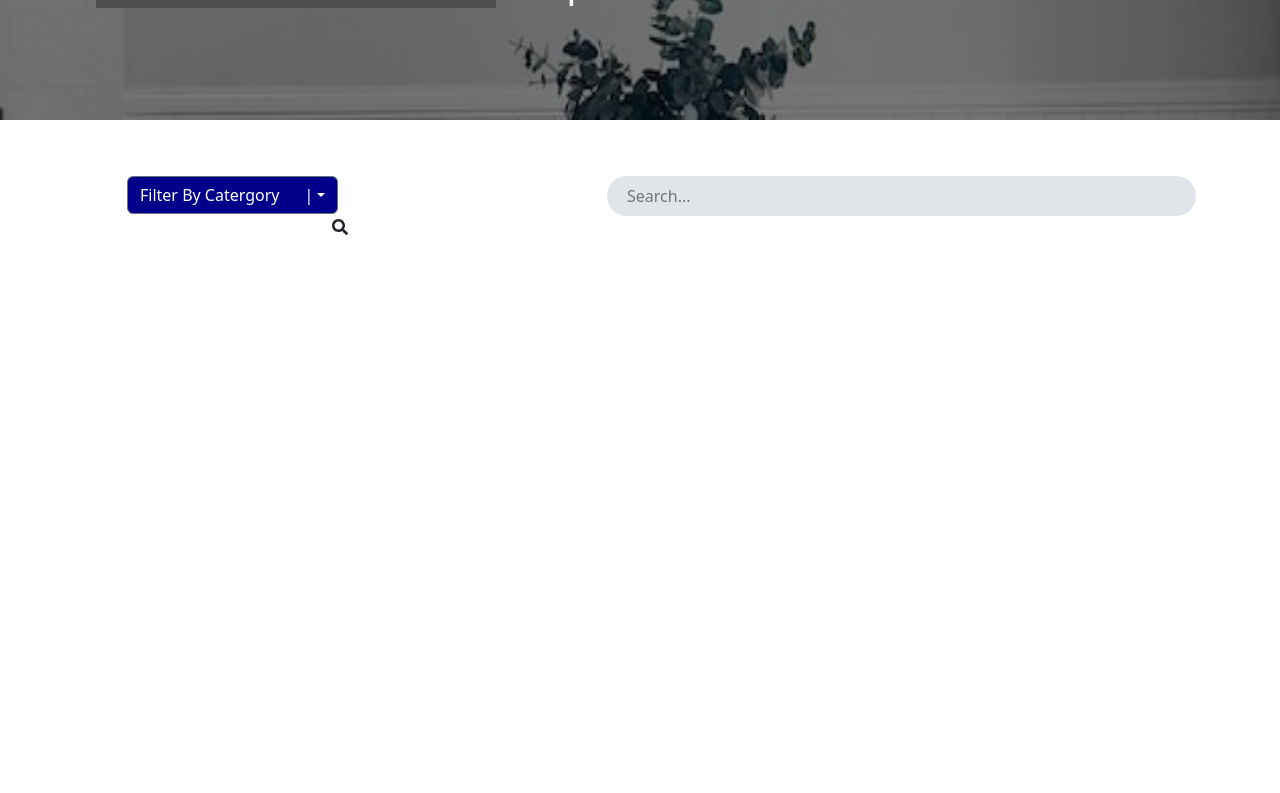
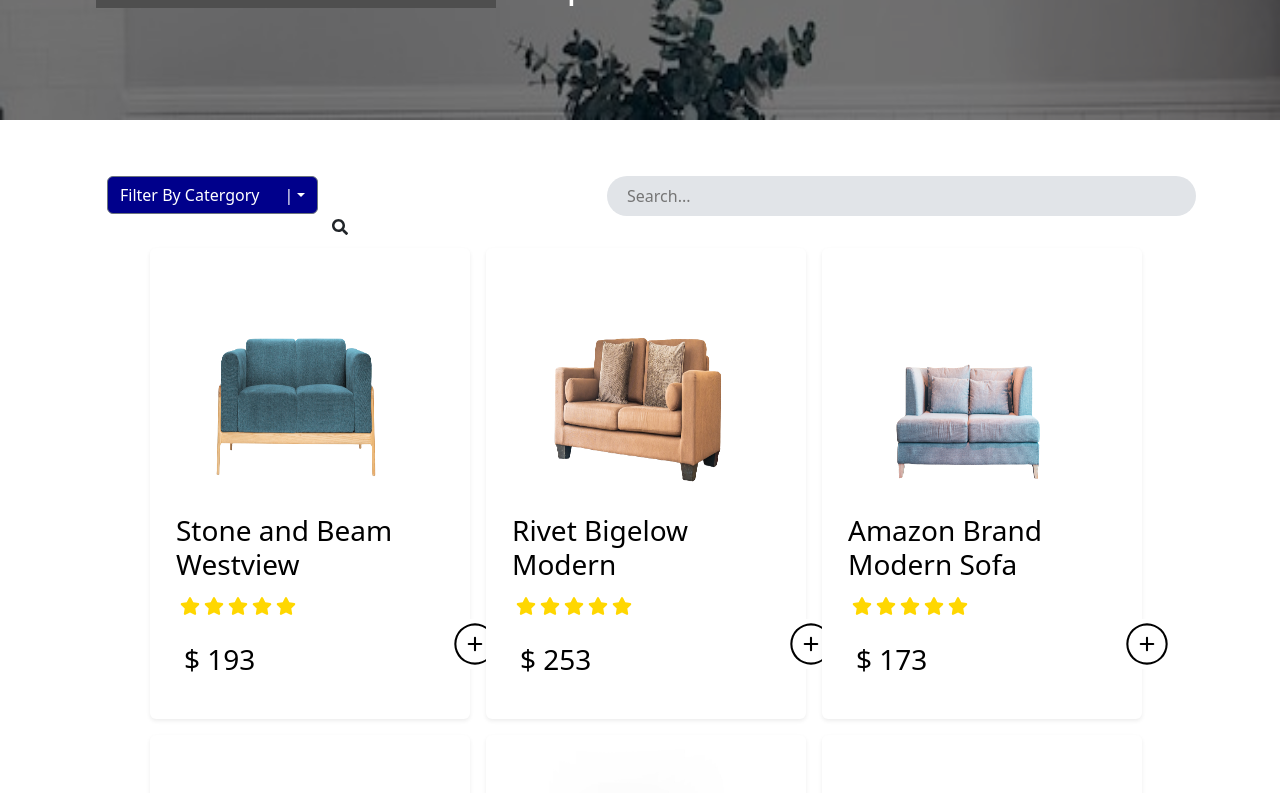
Before and after one commit to Harsha184781/ReactEcommerce, a React (Vite) app: page /productdetails/shop in a window 1280 px wide. Shown: the part 300-1093 px from the top of the page. Before the commit the page ends 800 px from the top, so only its background shows below. Built offline with nearby package versions, Linux system fonts and the light colour scheme; grey boxes are pictures that could not be loaded.

Commit message:
shop page changes

```diff
--- a/src/Components/Shop.jsx
+++ b/src/Components/Shop.jsx
@@ -1,13 +1,43 @@
-import React, { useState } from 'react'
+import React, { useEffect, useState } from 'react'
 import Navbar from './Navbar'
 import table from "../assets/Images/table.jpg"
-import { FaSearch } from 'react-icons/fa'
+import { FaSearch, FaStar } from 'react-icons/fa'
+import { products } from '../products'
+import { Link } from 'react-router-dom'
+import { ToastContainer } from 'react-toastify'
+import { CiCirclePlus } from 'react-icons/ci'
+
 
 
 const Shop = () => {
+  let [search,Setsearch] = useState("")
+  let [data,Setdata] = useState([])
+  let [option,Setoption] = useState("")
+ const notify = () => toast.success("Product has been added to Cart");
+
+useEffect(()=>{
+     if(option===""){
+      Setdata(products)
+      console.log(data);
+     }
+     else{
+      Setdata(products.filter((ele)=>ele.category===option))
+      console.log(data);
+     }
+},[option])
 
 
-  const {} = useState("")
+
+  const handle = (option)=>{
+           Setoption(option)
+  }
+
+  const searchfun=(event)=>{
+      const {value} = event.target
+      Setsearch(value)
+      Setdata( products.filter((ele)=>ele.productName.toLowerCase().includes(value.toLowerCase())))
+  }
+
     return (
     <>
         <Navbar/>
@@ -35,24 +65,56 @@ const Shop = () => {
 
 
                           <div className="dropdown col-3">
-  <button style={{backgroundColor:"darkblue",marginLeft:"45px"}} className="btn btn-secondary dropdown-toggle" type="button" data-bs-toggle="dropdown" aria-expanded="false">
+  <button style={{backgroundColor:"darkblue",marginLeft:"25px"}} className="btn btn-secondary dropdown-toggle" type="button" data-bs-toggle="dropdown" aria-expanded="false">
     Filter By Catergory<span style={{paddingLeft:"25px"}}>|</span>
   </button>
   <ul className="dropdown-menu">
-    <li><button className="dropdown-item" type="button">Sofa</button></li>
-    <li><button className="dropdown-item" type="button">Watch</button></li>
-    <li><button className="dropdown-item" type="button">Chair</button></li>
-    <li><button className="dropdown-item" type="button">Mobile</button></li>
-    <li><button className="dropdown-item" type="button">Wireless</button></li>
+    <li><button className="dropdown-item" type="button" onClick={()=>{handle("sofa")}}>Sofa</button></li>
+    <li><button className="dropdown-item" type="button" onClick={()=>{handle("watch")}}>Watch</button></li>
+    <li><button className="dropdown-item" type="button" onClick={()=>{handle("chair")}}>Chair</button></li>
+    <li><button className="dropdown-item" type="button" onClick={()=>{handle("mobile")}}>Mobile</button></li>
+    <li><button className="dropdown-item" type="button" onClick={()=>{handle("wireless")}}>Wireless</button></li>
   </ul>
 </div>
 
   <div className='col-9'>
-<input  style={{height:"40px",borderRadius:"20px",borderWidth:"0px",width:"46vw",marginLeft:"30vh",paddingLeft:"20px",backgroundColor:"#e1e4e8"}} placeholder='Search...'  type='text'/>
+<input name="search" onChange={(event)=>searchfun(event)} style={{height:"40px",borderRadius:"20px",borderWidth:"0px",width:"46vw",marginLeft:"30vh",paddingLeft:"20px",backgroundColor:"#e1e4e8"}} placeholder='Search...'  type='text'/>
 <FaSearch style={{position:"relative",right:"35px",bottom:"3px"}}/>
 </div>
+</div>
 
+<div className='row' style={{marginLeft:"60px"}}>
+  {
+          data.length>0 ?  data.map((ele)=>(
+<div key={ele.id} className="card col-lg-4  m-2 shadow-sm border-0" style={{width: "25vw", padding: "10px" }} >
+                  <Link to={`/productdetails/${ele.id}`} style={{textDecoration:"none",}}>
+                    <img style={{ width: "15vw", height: "30vh" ,marginLeft:"40px"}} src={ele.imgUrl} className="card-img-top" alt="..." />
+                    <div className="card-body">
+                      <h3 style={{color:"black"}}>{ele.productName}</h3>
+                      <div>
+                        <div className="d-flex">
+                          {
+                          [1,2,3,4,5].map((ele) => (
+                              <p key={ele} className='ps-1' style={{ color: "gold", fontSize: "20px" }}><FaStar /></p>
+                            ))
+                          }
+                        </div>
+                        <div className='d-flex justify-content-between'>
+                          <h3 style={{textDecoration:"none",color:"black"}} className='p-2'>{`$ ${ele.price}`}</h3>
+                        </div>
+                      </div>
+                    </div>
+                  </Link>
+                  <button style={{ border: "none", backgroundColor: "white", position: "absolute", left: "300px" , bottom:"50px"}} onClick={notify}><CiCirclePlus style={{ fontSize: "50px" }} /></button>
+                  <ToastContainer />
+                </div>
+
+              )) : <h1 style={{textAlign:"center",marginTop:"100px"}}>Product Not Found !!</h1>
+}
 </div>
+
+
+
 
 </div>
 
```
